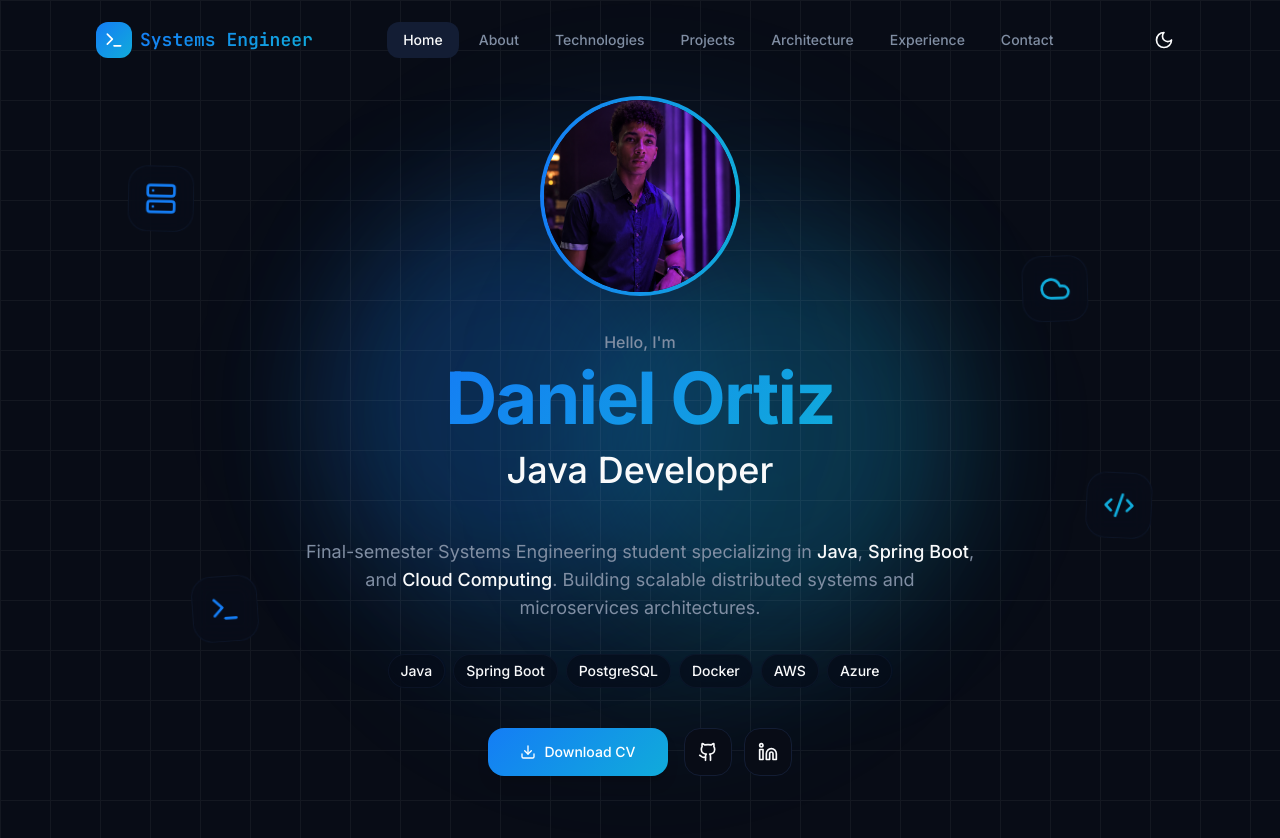
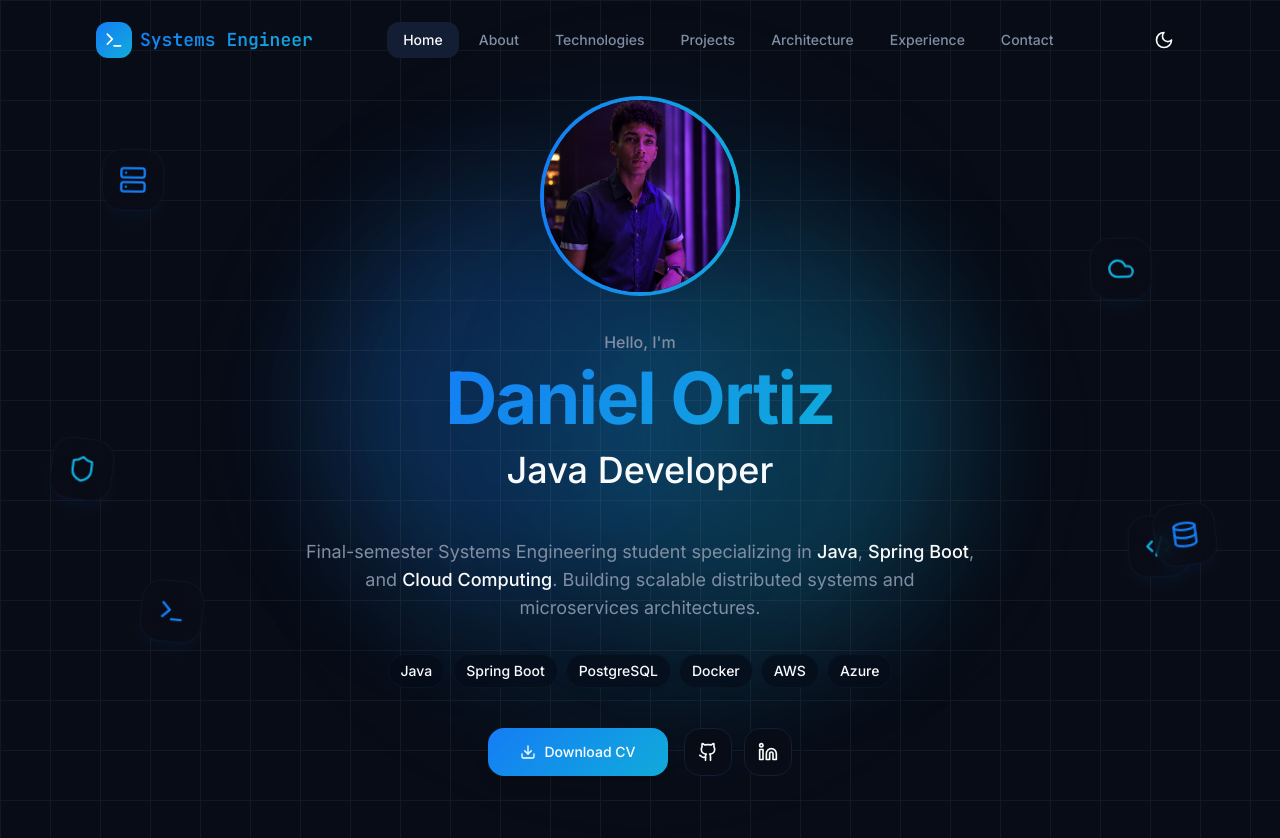
Before and after one commit to DanielOrtiz08/ddov-portfolio, a Next.js app: page / in a window 1280 px wide. Shown: the top 838 px of the page. Built offline with nearby package versions, Linux system fonts and the light colour scheme.

Commit message:
add floating icons across sections

```diff
--- a/components/sections/about.tsx
+++ b/components/sections/about.tsx
@@ -3,6 +3,7 @@
 import { motion, useInView } from 'framer-motion';
 import * as React from 'react';
 import { GraduationCap, Code2, Cloud, Server, Lightbulb, Users } from 'lucide-react';
+import { FloatingTechIcons } from '@/components/ui-custom/floating-tech-icons';
 
 const highlights = [
   {
@@ -56,6 +57,8 @@ export function AboutSection() {
 
   return (
     <section id="about" className="py-24 relative overflow-hidden">
+      <FloatingTechIcons />
+
       {/* Background decoration */}
       <div className="absolute inset-0 -z-10">
         <div className="absolute top-0 right-0 w-[500px] h-[500px] bg-primary/5 rounded-full blur-3xl" />
--- a/components/sections/architecture.tsx
+++ b/components/sections/architecture.tsx
@@ -17,6 +17,7 @@ import {
   Zap,
 } from 'lucide-react';
 import { cn } from '@/lib/utils';
+import { FloatingTechIcons } from '@/components/ui-custom/floating-tech-icons';
 
 const architecturePatterns = [
   {
@@ -110,6 +111,8 @@ export function ArchitectureSection() {
 
   return (
     <section id="architecture" className="py-24 relative overflow-hidden">
+      <FloatingTechIcons />
+
       {/* Background */}
       <div className="absolute inset-0 -z-10">
         <div className="absolute top-1/2 left-1/2 -translate-x-1/2 -translate-y-1/2 w-[800px] h-[800px] bg-gradient-to-br from-primary/5 to-accent/5 rounded-full blur-3xl" />
--- a/components/sections/contact.tsx
+++ b/components/sections/contact.tsx
@@ -19,6 +19,7 @@ import { Textarea } from '@/components/ui/textarea';
 import { Alert, AlertDescription } from '@/components/ui/alert';
 import { cn } from '@/lib/utils';
 import { ContactFormData, ContactFormErrors } from '@/lib/types/contact';
+import { FloatingTechIcons } from '@/components/ui-custom/floating-tech-icons';
 
 const contactMethods = [
   {
@@ -136,6 +137,8 @@ export function ContactSection() {
 
   return (
     <section id="contact" className="py-24 relative overflow-hidden">
+      <FloatingTechIcons />
+
       {/* Background */}
       <div className="absolute inset-0 -z-10">
         <div className="absolute top-0 left-1/4 w-[500px] h-[500px] bg-primary/5 rounded-full blur-3xl" />
--- a/components/sections/experience.tsx
+++ b/components/sections/experience.tsx
@@ -11,6 +11,7 @@ import {
   ExternalLink,
 } from 'lucide-react';
 import { cn } from '@/lib/utils';
+import { FloatingTechIcons } from '@/components/ui-custom/floating-tech-icons';
 
 const experiences = [
   {
@@ -64,6 +65,8 @@ export function ExperienceSection() {
 
   return (
     <section id="experience" className="py-24 relative overflow-hidden">
+      <FloatingTechIcons />
+
       {/* Background */}
       <div className="absolute inset-0 -z-10">
         <div className="absolute top-0 right-0 w-[500px] h-[500px] bg-primary/5 rounded-full blur-3xl" />
--- a/components/sections/hero.tsx
+++ b/components/sections/hero.tsx
@@ -3,9 +3,9 @@
 import * as React from 'react';
 import Image from 'next/image';
 import { motion } from 'framer-motion';
-import { Github, Linkedin, Download, ArrowDown, Terminal, Cloud, Server, Code2 } from 'lucide-react';
+import { Github, Linkedin, Download } from 'lucide-react';
 import { Button } from '@/components/ui/button';
-import { cn } from '@/lib/utils';
+import { FloatingTechIcons } from '@/components/ui-custom/floating-tech-icons';
 
 const roles = [
   'Backend Engineer',
@@ -61,46 +61,7 @@ export function HeroSection() {
         />
       </div>
 
-      {/* Floating icons */}
-      <motion.div
-        className="absolute top-[20%] left-[10%] hidden lg:block"
-        animate={{ y: [0, -20, 0], rotate: [0, 10, 0] }}
-        transition={{ duration: 5, repeat: Infinity, ease: 'easeInOut' }}
-      >
-        <div className="p-4 rounded-2xl glass">
-          <Server className="h-8 w-8 text-primary" />
-        </div>
-      </motion.div>
-
-      <motion.div
-        className="absolute top-[30%] right-[15%] hidden lg:block"
-        animate={{ y: [0, 20, 0], rotate: [0, -10, 0] }}
-        transition={{ duration: 6, repeat: Infinity, ease: 'easeInOut', delay: 0.5 }}
-      >
-        <div className="p-4 rounded-2xl glass">
-          <Cloud className="h-8 w-8 text-accent" />
-        </div>
-      </motion.div>
-
-      <motion.div
-        className="absolute bottom-[25%] left-[15%] hidden lg:block"
-        animate={{ y: [0, 15, 0], rotate: [0, -5, 0] }}
-        transition={{ duration: 7, repeat: Infinity, ease: 'easeInOut', delay: 1 }}
-      >
-        <div className="p-4 rounded-2xl glass">
-          <Terminal className="h-8 w-8 text-primary" />
-        </div>
-      </motion.div>
-
-      <motion.div
-        className="absolute bottom-[35%] right-[10%] hidden lg:block"
-        animate={{ y: [0, -15, 0], rotate: [0, 5, 0] }}
-        transition={{ duration: 5.5, repeat: Infinity, ease: 'easeInOut', delay: 1.5 }}
-      >
-        <div className="p-4 rounded-2xl glass">
-          <Code2 className="h-8 w-8 text-accent" />
-        </div>
-      </motion.div>
+      <FloatingTechIcons />
 
       {/* Main content */}
       <div className="section-container pt-24 pb-16 text-center">
--- a/components/sections/projects.tsx
+++ b/components/sections/projects.tsx
@@ -5,6 +5,7 @@ import * as React from 'react';
 import { ExternalLink, Github, Layers, ArrowUpRight } from 'lucide-react';
 import { Button } from '@/components/ui/button';
 import { cn } from '@/lib/utils';
+import { FloatingTechIcons } from '@/components/ui-custom/floating-tech-icons';
 
 const projects = [
   {
@@ -175,6 +176,8 @@ export function ProjectsSection() {
 
   return (
     <section id="projects" className="py-24 relative overflow-hidden">
+      <FloatingTechIcons />
+
       {/* Background decoration */}
       <div className="absolute inset-0 -z-10">
         <div className="absolute top-0 left-1/3 w-[600px] h-[600px] bg-primary/5 rounded-full blur-3xl" />
--- a/components/sections/technologies.tsx
+++ b/components/sections/technologies.tsx
@@ -3,6 +3,7 @@
 import { motion, useInView } from 'framer-motion';
 import * as React from 'react';
 import { cn } from '@/lib/utils';
+import { FloatingTechIcons } from '@/components/ui-custom/floating-tech-icons';
 
 const techCategories = [
   {
@@ -130,6 +131,8 @@ export function TechnologiesSection() {
 
   return (
     <section id="technologies" className="py-24 relative overflow-hidden">
+      <FloatingTechIcons />
+
       {/* Background decoration */}
       <div className="absolute inset-0 -z-10">
         <div className="absolute top-1/2 left-1/4 w-[400px] h-[400px] bg-primary/10 rounded-full blur-3xl opacity-30" />
--- /dev/null
+++ b/components/ui-custom/floating-tech-icons.tsx
@@ -0,0 +1,40 @@
+'use client';
+
+import { motion } from 'framer-motion';
+import { Cloud, Code2, Database, Server, Shield, Terminal } from 'lucide-react';
+
+const floatingIcons = [
+  { icon: Server, className: 'top-[18%] left-[8%]', color: 'text-primary', delay: 0, duration: 5 },
+  { icon: Cloud, className: 'top-[28%] right-[10%]', color: 'text-accent', delay: 0.4, duration: 6 },
+  { icon: Terminal, className: 'bottom-[22%] left-[11%]', color: 'text-primary', delay: 0.8, duration: 7 },
+  { icon: Code2, className: 'bottom-[32%] right-[7%]', color: 'text-accent', delay: 1.2, duration: 5.5 },
+  { icon: Shield, className: 'top-[54%] left-[4%]', color: 'text-accent', delay: 1.6, duration: 6.5 },
+  { icon: Database, className: 'top-[58%] right-[5%]', color: 'text-primary', delay: 2, duration: 6 },
+];
+
+export function FloatingTechIcons() {
+  return (
+    <div className="pointer-events-none absolute inset-0 hidden overflow-hidden lg:block" aria-hidden="true">
+      {floatingIcons.map((item, index) => (
+        <motion.div
+          key={index}
+          className={`absolute ${item.className}`}
+          animate={{
+            y: [0, index % 2 === 0 ? -18 : 18, 0],
+            rotate: [0, index % 2 === 0 ? 8 : -8, 0],
+          }}
+          transition={{
+            duration: item.duration,
+            repeat: Infinity,
+            ease: 'easeInOut',
+            delay: item.delay,
+          }}
+        >
+          <div className="rounded-2xl border border-border/50 bg-background/55 p-4 shadow-lg shadow-primary/5 backdrop-blur-md">
+            <item.icon className={`h-7 w-7 ${item.color}`} />
+          </div>
+        </motion.div>
+      ))}
+    </div>
+  );
+}
```
